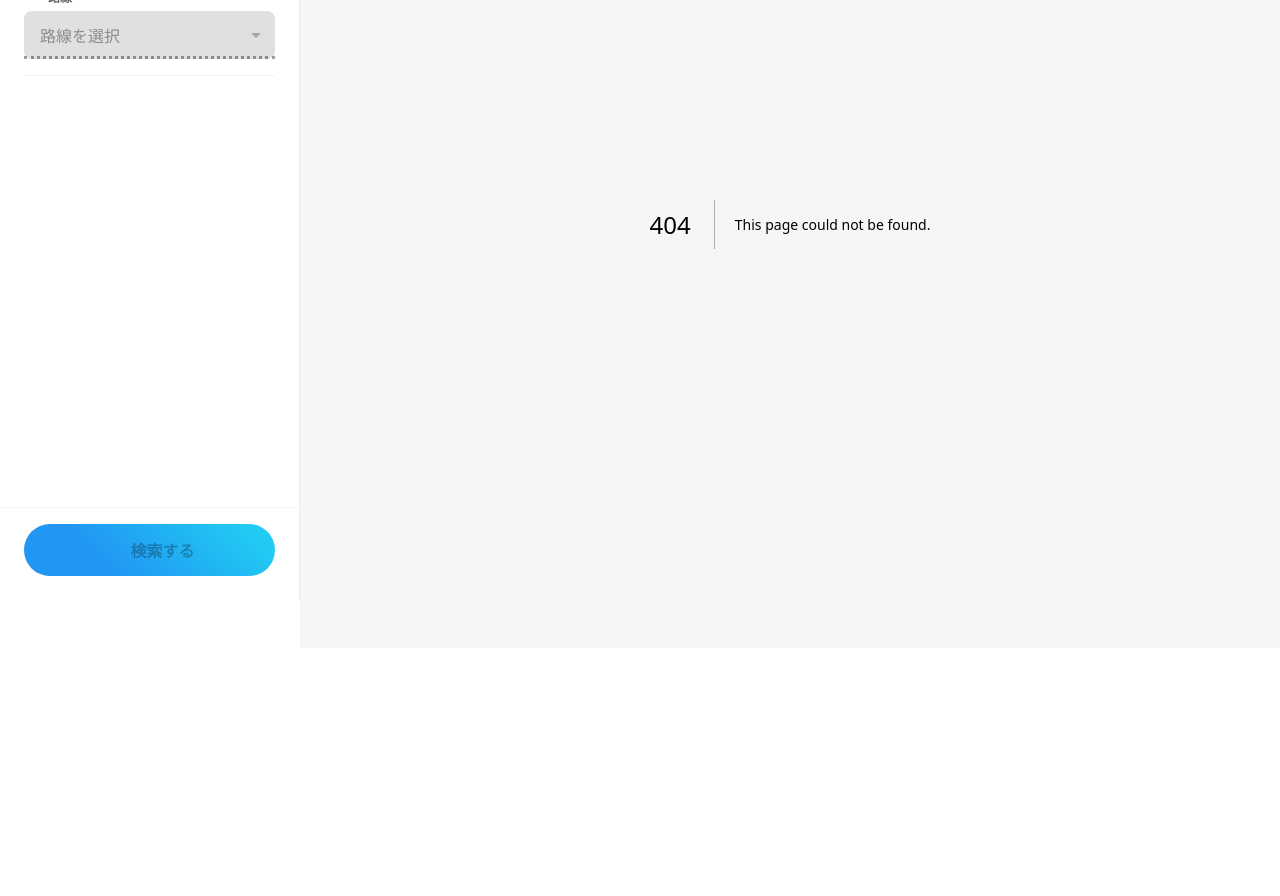
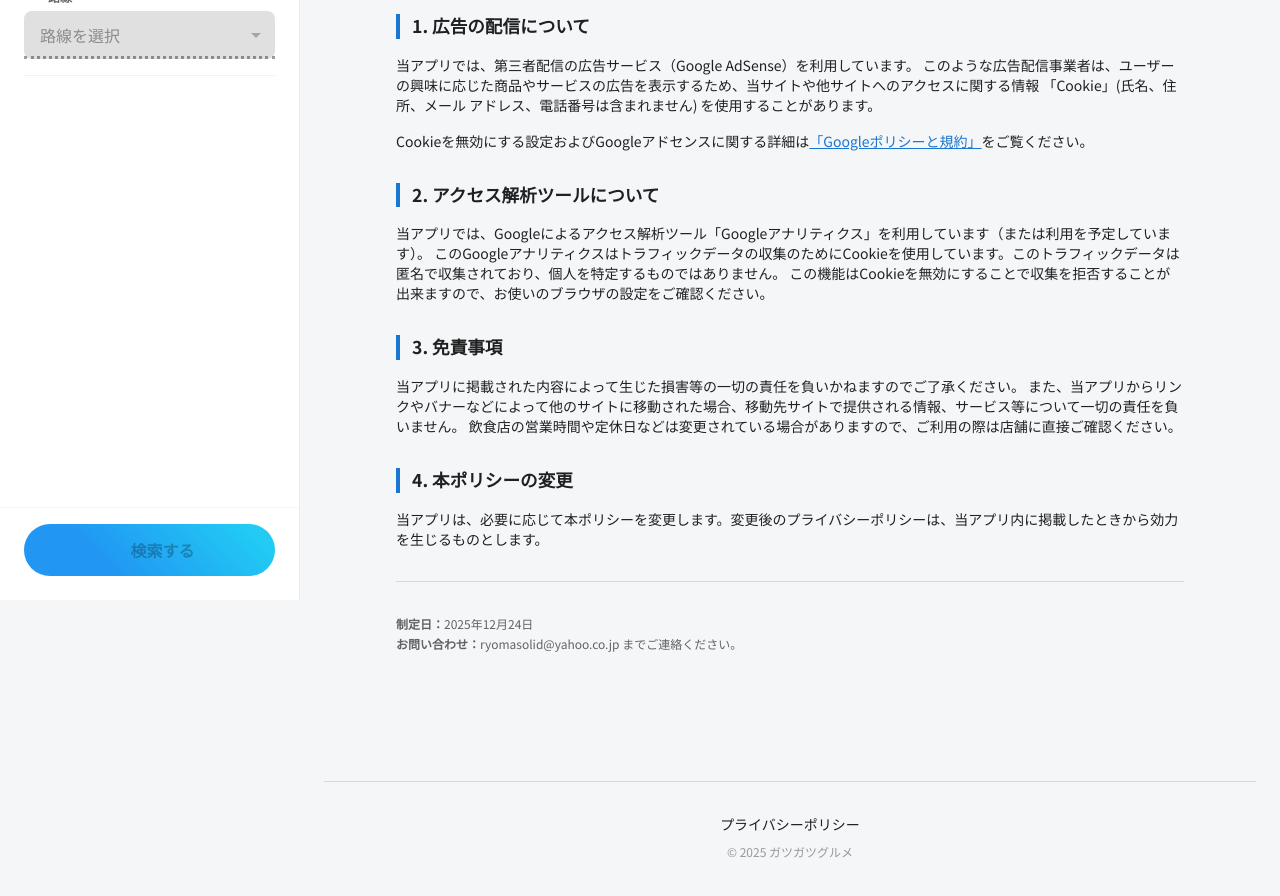
Before and after one commit to ryomasolid/gatsugatsu-gurume, a Next.js app: page /privacy in a window 1280 px wide. Before the commit this address had no page. Shown: the part 200-1096 px from the top of the page. Before the commit the page ends 848 px from the top, so only its background shows below. Built offline with nearby package versions, Linux system fonts and the light colour scheme; some icons are missing; what @mui/material-nextjs would draw is missing.

Commit message:
feat: privacy

```diff
--- a/app/layout.tsx
+++ b/app/layout.tsx
@@ -1,5 +1,8 @@
+import { Box, Typography } from "@mui/material"; // 追加
+import type { Metadata } from "next";
 import { Noto_Sans_JP } from "next/font/google";
-import AppLayout from "./components/AppLayout"; // 追加
+import Link from "next/link"; // 追加
+import AppLayout from "./components/AppLayout";
 import ThemeRegistry from "./components/ThemeRegistry";
 import "./globals.css";
 
@@ -9,9 +12,29 @@ const notoSansJP = Noto_Sans_JP({
   display: "swap",
 });
 
-export const metadata = {
-  title: "ガツガツグルメ",
-  description: "駅周辺のがっつり系グルメ検索アプリ",
+export const metadata: Metadata = {
+  title: {
+    template: "%s | ガツガツグルメ",
+    default: "ガツガツグルメ | 駅周辺のラーメン・牛丼・定食検索",
+  },
+  verification: {
+    google: "XqwYNokzN4vHqTo5eWt5ocKZw6XoxJ9O0XAqUuDeyJY",
+  },
+  description:
+    "駅周辺のがっつり食べられるお店をワンタップで検索できるアプリです。口コミ順に並び替えて、本当においしいお店を探せます。",
+  keywords: ["グルメ", "ラーメン", "ランチ", "駅近", "ガッツリ"],
+  openGraph: {
+    title: "ガツガツグルメ",
+    description: "駅周辺のがっつり飯を最速検索！口コミ順で失敗しないお店選び。",
+    siteName: "ガツガツグルメ",
+    locale: "ja_JP",
+    type: "website",
+  },
+  twitter: {
+    card: "summary_large_image",
+    title: "ガツガツグルメ",
+    description: "駅周辺のがっつり飯を最速検索！",
+  },
 };
 
 export default function RootLayout({
@@ -23,8 +46,45 @@ export default function RootLayout({
     <html lang="ja">
       <body className={notoSansJP.className}>
         <ThemeRegistry>
-          {/* Boxなどは AppLayout 側に移動したため、ここではシンプルに AppLayout で囲むだけ */}
-          <AppLayout>{children}</AppLayout>
+          <AppLayout>
+            {/* メインコンテンツ */}
+            <Box sx={{ minHeight: "calc(100vh - 200px)" }}>{children}</Box>
+
+            <Box
+              component="footer"
+              sx={{
+                mt: 8,
+                py: 4,
+                borderTop: "1px solid",
+                borderColor: "divider",
+                textAlign: "center",
+              }}
+            >
+              <Link
+                href="/privacy"
+                style={{ textDecoration: "none", color: "inherit" }}
+              >
+                <Typography
+                  variant="body2"
+                  sx={{
+                    "&:hover": {
+                      textDecoration: "underline",
+                      color: "primary.main",
+                    },
+                  }}
+                >
+                  プライバシーポリシー
+                </Typography>
+              </Link>
+              <Typography
+                variant="caption"
+                color="text.disabled"
+                sx={{ mt: 1, display: "block" }}
+              >
+                © 2025 ガツガツグルメ
+              </Typography>
+            </Box>
+          </AppLayout>
         </ThemeRegistry>
       </body>
     </html>
--- /dev/null
+++ b/app/privacy/page.tsx
@@ -0,0 +1,101 @@
+import { Box, Container, Divider, Paper, Typography } from "@mui/material";
+
+export default function PrivacyPolicy() {
+  return (
+    <Container maxWidth="md" sx={{ py: 4 }}>
+      <Paper elevation={0} sx={{ p: 4, bgcolor: "transparent" }}>
+        <Typography variant="h4" component="h1" gutterBottom fontWeight="bold">
+          プライバシーポリシー
+        </Typography>
+
+        <Typography variant="body2" color="text.secondary" sx={{ mb: 4 }}>
+          「ガツガツグルメ」（以下、「当アプリ」といいます。）における利用者情報の取り扱いについて、以下のとおりプライバシーポリシー（以下、「本ポリシー」といいます。）を定めます。
+        </Typography>
+
+        <Section title="1. 広告の配信について">
+          <Typography variant="body2" paragraph>
+            当アプリでは、第三者配信の広告サービス（Google
+            AdSense）を利用しています。
+            このような広告配信事業者は、ユーザーの興味に応じた商品やサービスの広告を表示するため、当サイトや他サイトへのアクセスに関する情報
+            「Cookie」(氏名、住所、メール アドレス、電話番号は含まれません)
+            を使用することがあります。
+          </Typography>
+          <Typography variant="body2" paragraph>
+            Cookieを無効にする設定およびGoogleアドセンスに関する詳細は
+            <a
+              href="https://policies.google.com/technologies/ads?hl=ja"
+              target="_blank"
+              rel="noopener noreferrer"
+              style={{ color: "#1976d2", textDecoration: "underline" }}
+            >
+              「Googleポリシーと規約」
+            </a>
+            をご覧ください。
+          </Typography>
+        </Section>
+
+        <Section title="2. アクセス解析ツールについて">
+          <Typography variant="body2" paragraph>
+            当アプリでは、Googleによるアクセス解析ツール「Googleアナリティクス」を利用しています（または利用を予定しています）。
+            このGoogleアナリティクスはトラフィックデータの収集のためにCookieを使用しています。このトラフィックデータは匿名で収集されており、個人を特定するものではありません。
+            この機能はCookieを無効にすることで収集を拒否することが出来ますので、お使いのブラウザの設定をご確認ください。
+          </Typography>
+        </Section>
+
+        <Section title="3. 免責事項">
+          <Typography variant="body2" paragraph>
+            当アプリに掲載された内容によって生じた損害等の一切の責任を負いかねますのでご了承ください。
+            また、当アプリからリンクやバナーなどによって他のサイトに移動された場合、移動先サイトで提供される情報、サービス等について一切の責任を負いません。
+            飲食店の営業時間や定休日などは変更されている場合がありますので、ご利用の際は店舗に直接ご確認ください。
+          </Typography>
+        </Section>
+
+        <Section title="4. 本ポリシーの変更">
+          <Typography variant="body2" paragraph>
+            当アプリは、必要に応じて本ポリシーを変更します。変更後のプライバシーポリシーは、当アプリ内に掲載したときから効力を生じるものとします。
+          </Typography>
+        </Section>
+
+        <Divider sx={{ my: 4 }} />
+
+        <Box>
+          <Typography variant="caption" display="block" color="text.secondary">
+            <strong>制定日：</strong>2025年12月24日
+          </Typography>
+          <Typography variant="caption" display="block" color="text.secondary">
+            <strong>お問い合わせ：</strong>
+            ryomasolid@yahoo.co.jp までご連絡ください。
+          </Typography>
+        </Box>
+      </Paper>
+    </Container>
+  );
+}
+
+function Section({
+  title,
+  children,
+}: {
+  title: string;
+  children: React.ReactNode;
+}) {
+  return (
+    <Box sx={{ mb: 4 }}>
+      <Typography
+        variant="h6"
+        component="h2"
+        sx={{
+          fontSize: "1.1rem",
+          fontWeight: "bold",
+          borderLeft: "4px solid #1976d2",
+          pl: 1.5,
+          mb: 2,
+          lineHeight: 1.4,
+        }}
+      >
+        {title}
+      </Typography>
+      {children}
+    </Box>
+  );
+}
```
Also changed, not shown: app/sitemap.ts (added, +20 -0 lines).
